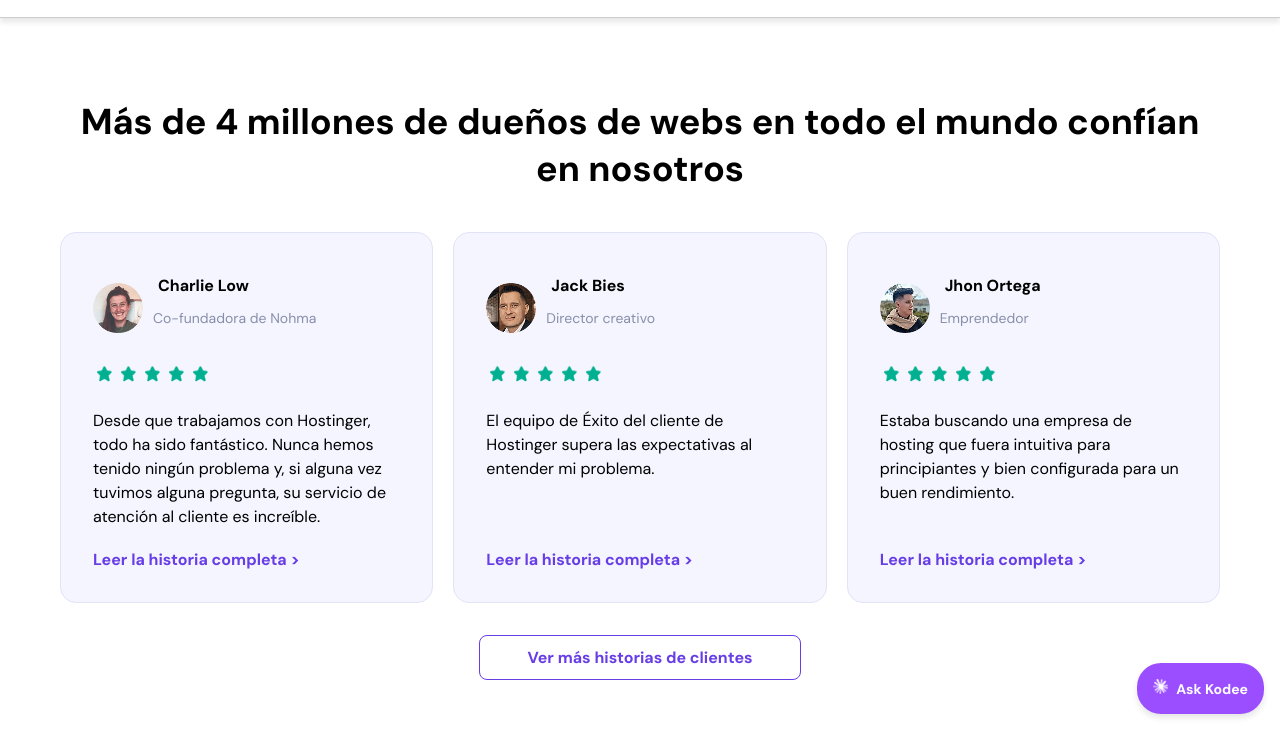
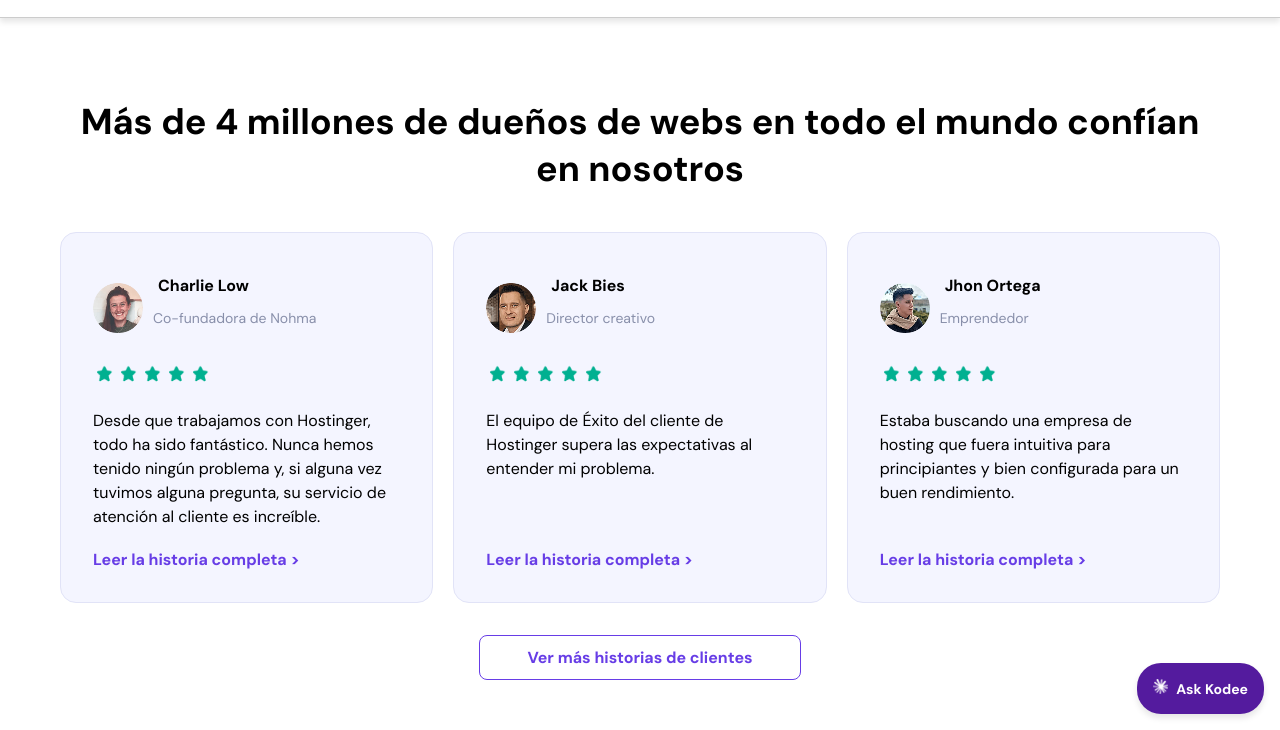
Before and after one commit to alexwercado/TP-INTEGRADOR-UTN-alexwercado, a plain HTML site: page index.html in a window 1280 px wide. In both pictures the pointer is over the button "Ask Kodee". Shown: the part 70-800 px from the top of the page. Drawn offline with Linux system fonts and the light colour scheme; files whose address does not match are found by name.

Commit message:
kodee button hover color darkened

```diff
--- a/style.css
+++ b/style.css
@@ -413,7 +413,7 @@
 }
 
 .kodee-button:hover {
-  background: #9a4eff;
+  background: #541b9e;
 }
 
 @media (max-width: 768px) {
```
